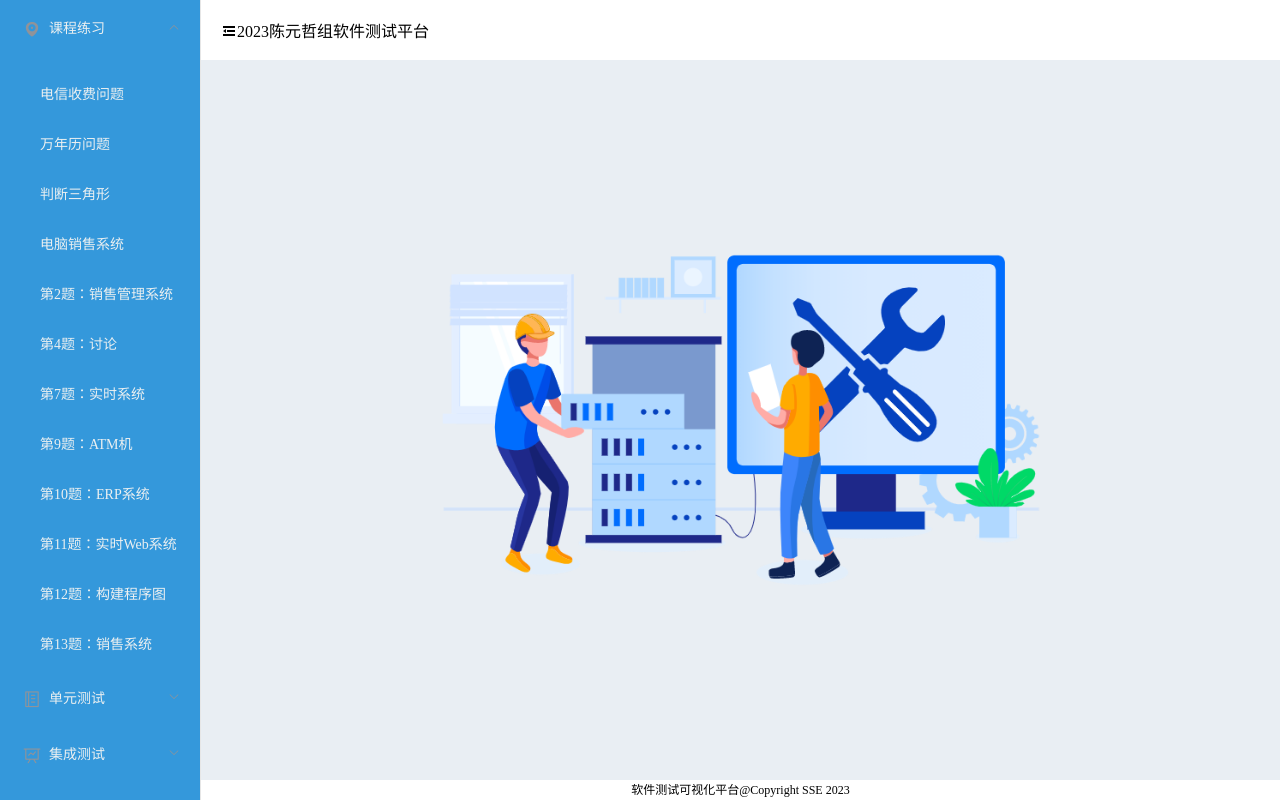
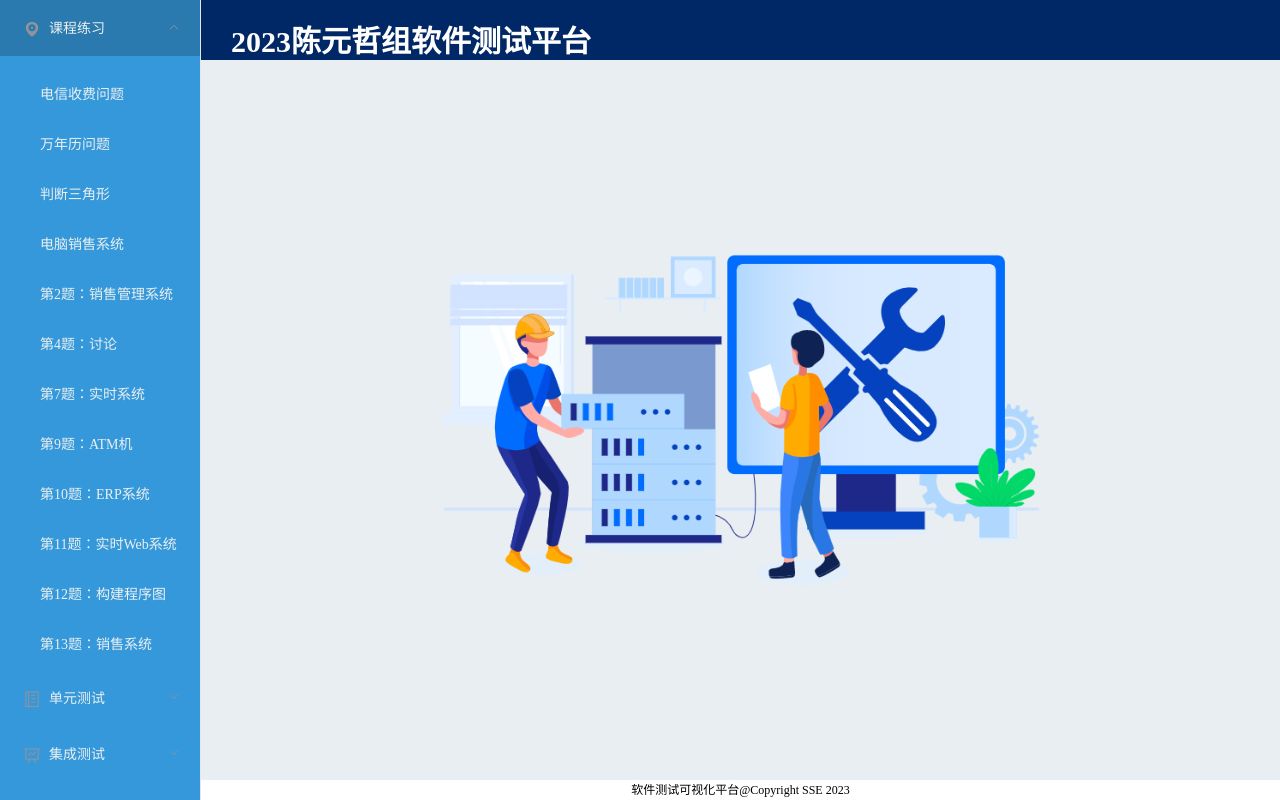
Before and after one commit to IoNaNO/23_Spring_software_testing, a Vue app in the folder frontend/: page / in a window 1280 px wide. Built offline with nearby package versions, Linux system fonts and the light colour scheme.

Commit message:
第三次修改

```diff
--- a/frontend/src/views/layout/components/headbar/index.vue
+++ b/frontend/src/views/layout/components/headbar/index.vue
@@ -1,8 +1,8 @@
 <template>
   <el-header class="header">
-    <div>
+    <div class="title-bar">
         <i class="el-icon-s-fold" @click="changeCollapse"></i>
-        <span class="title">2023陈元哲组软件测试平台</span>
+        <h1 class="title">2023陈元哲组软件测试平台</h1>
     </div>
 
     <el-dropdown>
@@ -15,6 +15,7 @@
     </el-dropdown>
   </el-header>
 </template>
+
 
 <script>
 export default {
@@ -62,7 +63,10 @@ export default {
   display: flex;
   justify-content: space-between;
   align-items: center;
+  background-color: #002766; // 你可以选择不同的颜色
+  padding: 10px 20px; // 为头部添加一些内边距，使其看起来更宽敞
 }
+
 .avatar-bar {
   display: flex;
   justify-content: center;
@@ -70,11 +74,13 @@ export default {
   .avatar {
     margin-right: 10px;
   }
-  div .title {
-    font-size: 60px !important;
 }
 
+.title {
+  color: #ffffff; // 设置标题为白色，与背景颜色形成对比
+  font-size: 30px !important;
+  font-weight: bold; // 增加字体粗细
+  margin-left: 10px; // 增加左边距，与图标之间留出一些空间
+}
 
-
-}
 </style>
```
